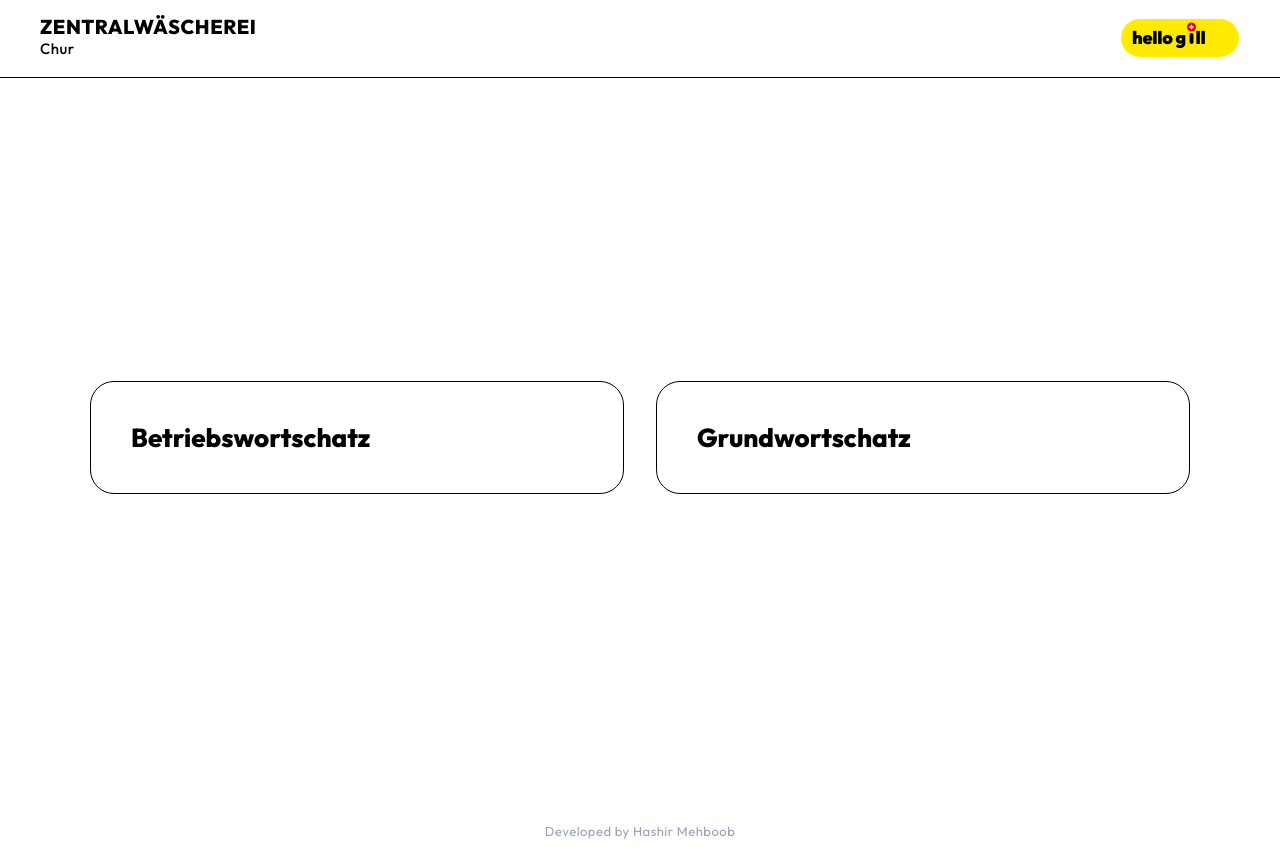
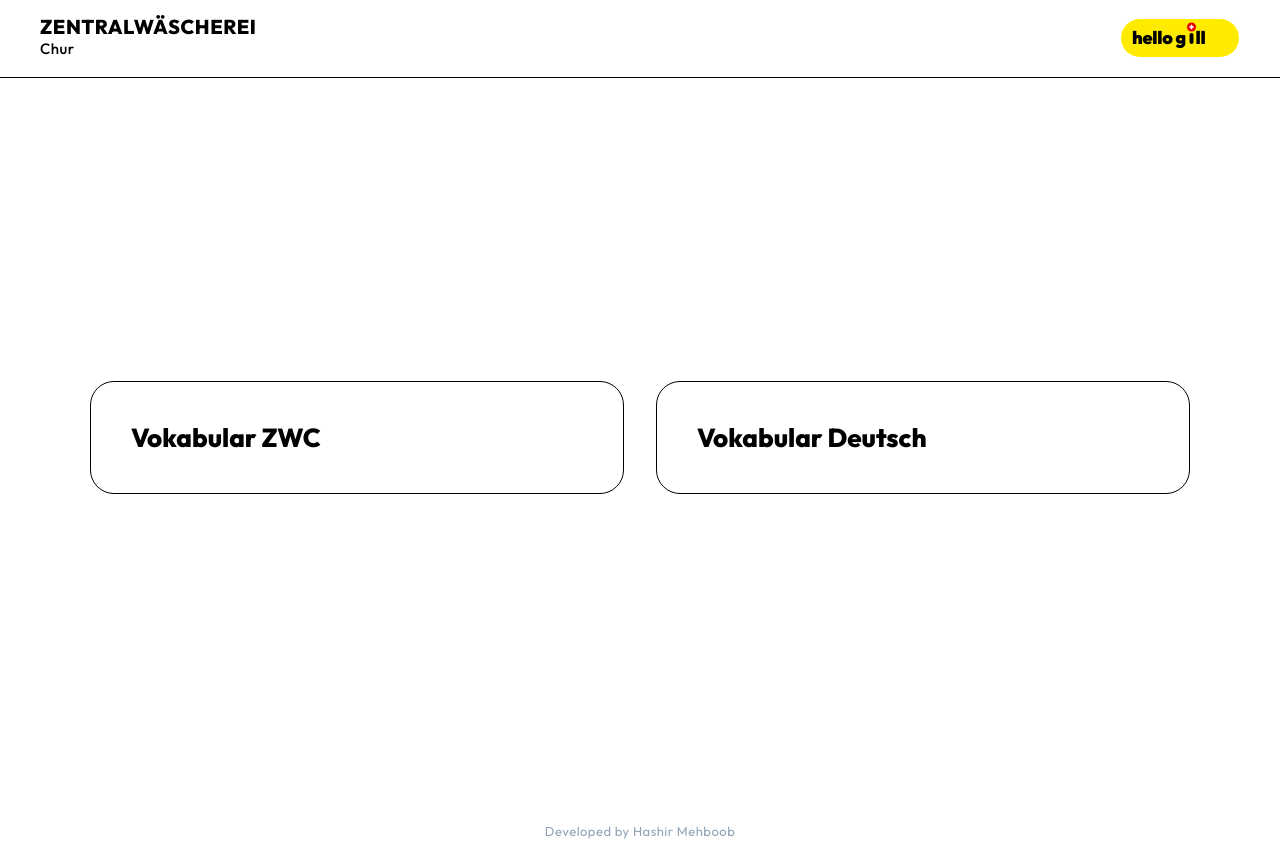
Before and after one commit to Hash-Overflow-bit/Zentralw-scherei, a React (Vite) app: page / in a window 1280 px wide. Built offline with nearby package versions, Linux system fonts and the light colour scheme.

Commit message:
Rename vocabulary categories to Vokabular ZWC and Vokabular Deutsch for landing boxes and view headers

```diff
--- a/src/App.jsx
+++ b/src/App.jsx
@@ -29,12 +29,12 @@ function App() {
 
               {/* Card 1: Fachwortschatz - Betriebswortschatz (connected to 'company' data list) */}
               <div className="vocab-card card-company" onClick={() => setView('company')} style={{ cursor: 'pointer' }}>
-                <h2 className="card-title title-company" style={{ marginBottom: 0 }}>Betriebswortschatz</h2>
+                <h2 className="card-title title-company" style={{ marginBottom: 0 }}>Vokabular ZWC</h2>
               </div>
 
               {/* Card 2: Allgemein - Grundwortschatz (connected to 'basic' data list) */}
               <div className="vocab-card card-basic" onClick={() => setView('basic')} style={{ cursor: 'pointer' }}>
-                <h2 className="card-title title-basic" style={{ marginBottom: 0 }}>Grundwortschatz</h2>
+                <h2 className="card-title title-basic" style={{ marginBottom: 0 }}>Vokabular Deutsch</h2>
               </div>
 
             </div>
--- a/src/components/VocabularyContainer.jsx
+++ b/src/components/VocabularyContainer.jsx
@@ -163,7 +163,7 @@ export default function VocabularyContainer({ vocabType, onBack }) {
             Zurück
           </button>
           <div className="vocab-title-wrapper">
-            <h2 className="vocab-title">{isCompany ? 'Betriebswortschatz' : 'Grundwortschatz'}</h2>
+            <h2 className="vocab-title">{isCompany ? 'Vokabular ZWC' : 'Vokabular Deutsch'}</h2>
           </div>
         </div>
 
```
